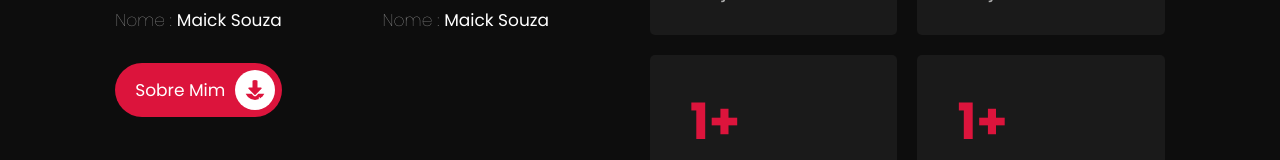
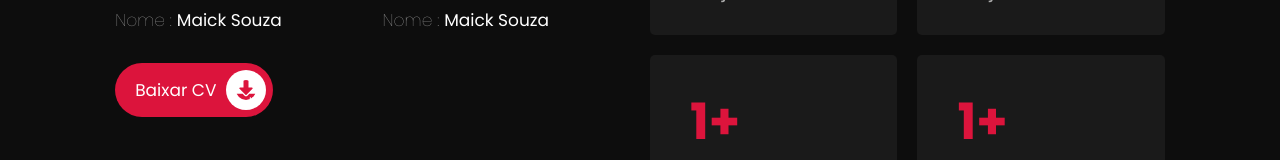
Before and after one commit to NearMaick/NearMaick-Blog-3.0, a Next.js app: page /about in a window 1280 px wide. Shown: the part 386-546 px from the top of the page. Built offline with nearby package versions, Linux system fonts and the light colour scheme.

Commit message:
refactor(web):LinkButton #3

```diff
--- a/src/components/LinkButton.tsx
+++ b/src/components/LinkButton.tsx
@@ -6,16 +6,17 @@ import styles from '../styles/components/linkbutton.styles.module.scss'
 
 type LinkButtonProps = {
   link: string
+  description: string
   icon: ComponentType<IconBaseProps>
 }
 
-export function LinkButton({ link, icon: Icon }: LinkButtonProps) {
+export function LinkButton({ link, description, icon: Icon }: LinkButtonProps) {
   return (
     <>
       <Link href={link}>
         <a className={styles.linkButton}>
           <div>
-            Sobre mim
+            {description}
             <Icon />
           </div>
         </a>
--- a/src/pages/about.tsx
+++ b/src/pages/about.tsx
@@ -37,7 +37,7 @@ export default function About() {
                 </h3>
               </div>
             </div>
-            <LinkButton link="/" icon={FaDownload} />
+            <LinkButton link="/" description="Baixar CV" icon={FaDownload} />
           </div>
           <div className={styles.countContainer}>
             <div>
--- a/src/pages/blog.tsx
+++ b/src/pages/blog.tsx
@@ -1,7 +1,7 @@
 import Link from 'next/link'
 import { FaCalendar, FaLink, FaUser } from 'react-icons/fa'
 
-import styles from '../styles/Blog.module.scss'
+import styles from '../styles/pages/Blog.module.scss'
 
 export default function Blog() {
   return (
--- a/src/pages/index.tsx
+++ b/src/pages/index.tsx
@@ -1,5 +1,6 @@
 import type { NextPage } from 'next'
 import Head from 'next/head'
+import { FaUser } from 'react-icons/fa'
 
 import { LinkButton } from '../components/LinkButton'
 import styles from '../styles/pages/Home.module.scss'
@@ -22,7 +23,7 @@ const Home: NextPage = () => {
           <h3>Olá, sou Maick Souza</h3>
           <span>JavaScript FullStack Developer</span>
           <p>Uma pessoa de hoje que sempre deseja ser melhor amanhã!</p>
-          <LinkButton />
+          <LinkButton link="/about" description="Sobre mim" icon={FaUser} />
         </div>
       </section>
     </>
```
